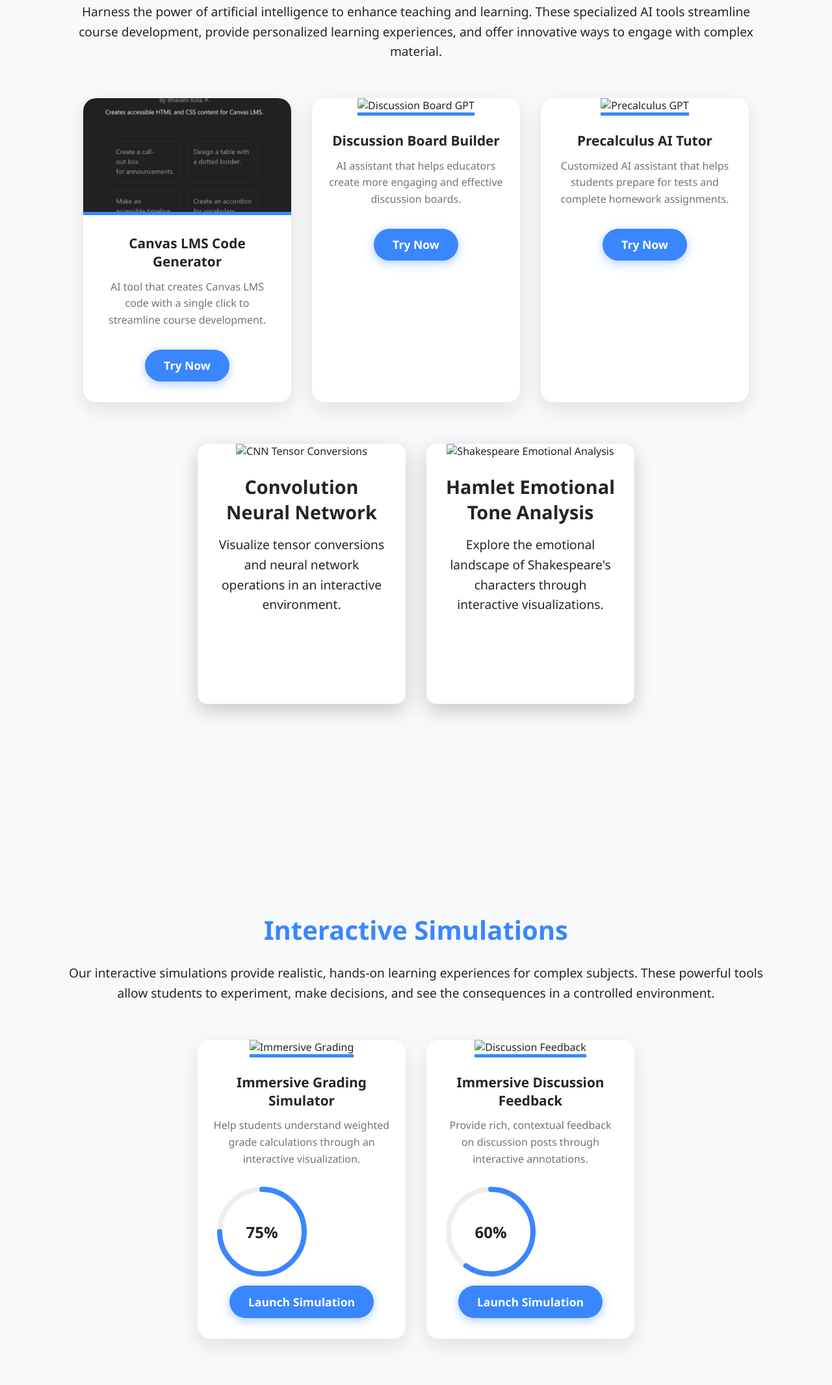
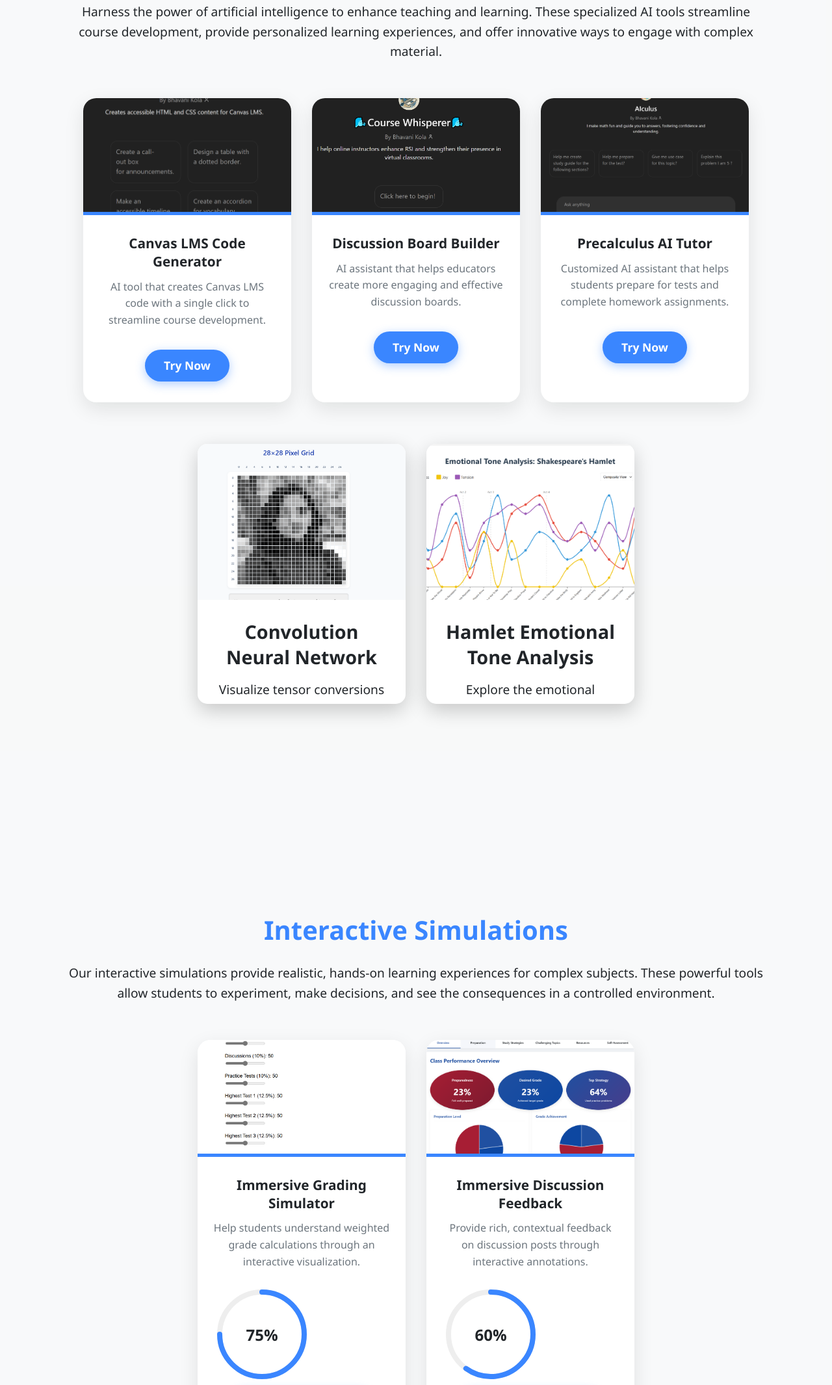
Before and after one commit to Bhavanikola2023/ASU-GSV, a plain HTML site: page index.html in a window 1280 px wide. Shown: the part 3926-6057 px from the top of the page at 65% size. Drawn offline with Linux system fonts and the light colour scheme.

Commit message:
Update index.html

```diff
--- a/index.html
+++ b/index.html
@@ -834,7 +834,7 @@
                     </div>
 
                     <div class="card">
-                        <img src="/api/placeholder/400/300" alt="Discussion Board GPT" class="card-img">
+                        <img src="images/dis.PNG" alt="Discussion Board GPT" class="card-img">
                         <div class="card-body">
                             <h3 class="card-title">Discussion Board Builder</h3>
                             <p class="card-text">AI assistant that helps educators create more engaging and effective discussion boards.</p>
@@ -843,7 +843,7 @@
                     </div>
 
                     <div class="card">
-                        <img src="/api/placeholder/400/300" alt="Precalculus GPT" class="card-img">
+                        <img src="images/tutor.PNG" alt="Precalculus GPT" class="card-img">
                         <div class="card-body">
                             <h3 class="card-title">Precalculus AI Tutor</h3>
                             <p class="card-text">Customized AI assistant that helps students prepare for tests and complete homework assignments.</p>
@@ -855,7 +855,7 @@
                 <div class="card-3d-container">
                     <div class="card-3d">
                         <div class="card-3d-front">
-                            <img src="/api/placeholder/400/300" alt="CNN Tensor Conversions" class="card-3d-img">
+                            <img src="images/cnn.PNG" alt="CNN Tensor Conversions" class="card-3d-img">
                             <div class="card-3d-body">
                                 <h3>Convolution Neural Network</h3>
                                 <p>Visualize tensor conversions and neural network operations in an interactive environment.</p>
@@ -870,7 +870,7 @@
 
                     <div class="card-3d">
                         <div class="card-3d-front">
-                            <img src="/api/placeholder/400/300" alt="Shakespeare Emotional Analysis" class="card-3d-img">
+                            <img src="images/hamlet.PNG" alt="Shakespeare Emotional Analysis" class="card-3d-img">
                             <div class="card-3d-body">
                                 <h3>Hamlet Emotional Tone Analysis</h3>
                                 <p>Explore the emotional landscape of Shakespeare's characters through interactive visualizations.</p>
@@ -896,7 +896,7 @@
 
                 <div class="progress-container">
                     <div class="card">
-                        <img src="/api/placeholder/400/300" alt="Immersive Grading" class="card-img">
+                        <img src="images/grade.PNG" alt="Immersive Grading" class="card-img">
                         <div class="card-body">
                             <h3 class="card-title">Immersive Grading Simulator</h3>
                             <p class="card-text">Help students understand weighted grade calculations through an interactive visualization.</p>
@@ -912,7 +912,7 @@
                     </div>
 
                     <div class="card">
-                        <img src="/api/placeholder/400/300" alt="Discussion Feedback" class="card-img">
+                        <img src="images/feedback.PNG" alt="Discussion Feedback" class="card-img">
                         <div class="card-body">
                             <h3 class="card-title">Immersive Discussion Feedback</h3>
                             <p class="card-text">Provide rich, contextual feedback on discussion posts through interactive annotations.</p>
@@ -940,7 +940,7 @@
 
                 <div class="card-container">
                     <div class="card">
-                        <img src="/api/placeholder/400/300" alt="Faculty Training" class="card-img">
+                        <img src="images/faculty.PNG" alt="Faculty Training" class="card-img">
                         <div class="card-body">
                             <h3 class="card-title">Faculty Training Flip Cards</h3>
                             <p class="card-text">Interactive flip card system for faculty development and educational technology training.</p>
@@ -1053,7 +1053,7 @@
         <div class="modal-content">
             <span class="close-modal">&times;</span>
             <h2>Convolution Neural Network Visualization</h2>
-            <img src="/api/placeholder/800/400" alt="CNN Visualization" style="width: 100%; border-radius: 10px; margin: 1rem 0;">
+            <img src="images/cnn.PNG" alt="CNN Visualization" style="width: 100%; border-radius: 10px; margin: 1rem 0;">
             <p>This interactive tool demystifies the inner workings of convolutional neural networks through stunning visualizations of tensor conversions. Students can explore how neural networks process information layer by layer, making complex AI concepts more accessible.</p>
             <h3>Features:</h3>
             <ul>
@@ -1072,7 +1072,7 @@
         <div class="modal-content">
             <span class="close-modal">&times;</span>
             <h2>Emotional Tone Analysis: Shakespeare's Hamlet</h2>
-            <img src="/api/placeholder/800/400" alt="Hamlet Emotion Analysis" style="width: 100%; border-radius: 10px; margin: 1rem 0;">
+            <img src="images/hamlet.PNG" alt="Hamlet Emotion Analysis" style="width: 100%; border-radius: 10px; margin: 1rem 0;">
             <p>Dive into the emotional landscape of Shakespeare's masterpiece through this interactive visualization tool. Students can analyze the changing emotional tones throughout the play, gaining deeper insight into character development and thematic elements.</p>
             <h3>Features:</h3>
             <ul>
@@ -1091,7 +1091,7 @@
         <div class="modal-content">
             <span class="close-modal">&times;</span>
             <h2>Immersive Grading Simulator</h2>
-            <img src="/api/placeholder/800/400" alt="Immersive Grading" style="width: 100%; border-radius: 10px; margin: 1rem 0;">
+            <img src="images/grade.PNG" alt="Immersive Grading" style="width: 100%; border-radius: 10px; margin: 1rem 0;">
             <p>This interactive tool helps students understand weighted grade calculations through visual representations and simulations. By making the abstract concept of weighted grading concrete and manipulable, students gain insight into how different assignments impact their overall course performance.</p>
             <h3>Features:</h3>
             <ul>
@@ -1110,7 +1110,7 @@
         <div class="modal-content">
             <span class="close-modal">&times;</span>
             <h2>Immersive Discussion Feedback</h2>
-            <img src="/api/placeholder/800/400" alt="Discussion Feedback" style="width: 100%; border-radius: 10px; margin: 1rem 0;">
+            <img src="images/feedback.PNG" alt="Discussion Feedback" style="width: 100%; border-radius: 10px; margin: 1rem 0;">
             <p>Provide rich, contextual feedback on discussion posts through this interactive annotation tool. Instructors can leave multi-dimensional feedback that helps students understand both the strengths of their contributions and areas for improvement.</p>
             <h3>Features:</h3>
             <ul>
@@ -1148,7 +1148,7 @@
         <div class="modal-content">
             <span class="close-modal">&times;</span>
             <h2>Discussion Board Builder</h2>
-            <img src="/api/placeholder/800/400" alt="Discussion Board GPT" style="width: 100%; border-radius: 10px; margin: 1rem 0;">
+            <img src="images/dis.PNG" alt="Discussion Board GPT" style="width: 100%; border-radius: 10px; margin: 1rem 0;">
             <p>This AI assistant helps educators create more engaging and effective discussion boards by generating thought-provoking prompts, designing scaffolded discussions, and developing rubrics that promote meaningful student interaction.</p>
             <h3>Features:</h3>
             <ul>
@@ -1167,7 +1167,7 @@
         <div class="modal-content">
             <span class="close-modal">&times;</span>
             <h2>Precalculus AI Tutor</h2>
-            <img src="/api/placeholder/800/400" alt="Precalculus GPT" style="width: 100%; border-radius: 10px; margin: 1rem 0;">
+            <img src="images/tutor.PNG" alt="Precalculus GPT" style="width: 100%; border-radius: 10px; margin: 1rem 0;">
             <p>This customized AI assistant is specifically designed to help precalculus students with test preparation and homework completion. It provides step-by-step explanations, practice problems, and conceptual guidance tailored to your curriculum.</p>
             <h3>Features:</h3>
             <ul>
@@ -1186,13 +1186,13 @@
         <div class="modal-content">
             <span class="close-modal">&times;</span>
             <h2>Faculty Training Flip Cards</h2>
-            <img src="/api/placeholder/800/400" alt="Faculty Training" style="width: 100%; border-radius: 10px; margin: 1rem 0;">
+            <img src="images/faculty.PNG" alt="Faculty Training" style="width: 100%; border-radius: 10px; margin: 1rem 0;">
             <p>This interactive flip card system provides engaging professional development for faculty members, focusing on educational technology integration and innovative teaching strategies. The interactive format makes complex concepts accessible and retention-friendly.</p>
             <h3>Features:</h3>
             <ul>
                 <li>Interactive flip cards with multi-modal content delivery</li>
                 <li>Progressive learning paths that build skills systematically</li>
-                <li>Self-paced modules that accommodate busy faculty schedules</li>
+                <li>Self-paced modules that accommodate busy faculty schdules</li>
                 <li>Practical application exercises with immediate feedback</li>
             </ul>
             <div style="text-align: center; margin-top: 2rem;">
```
